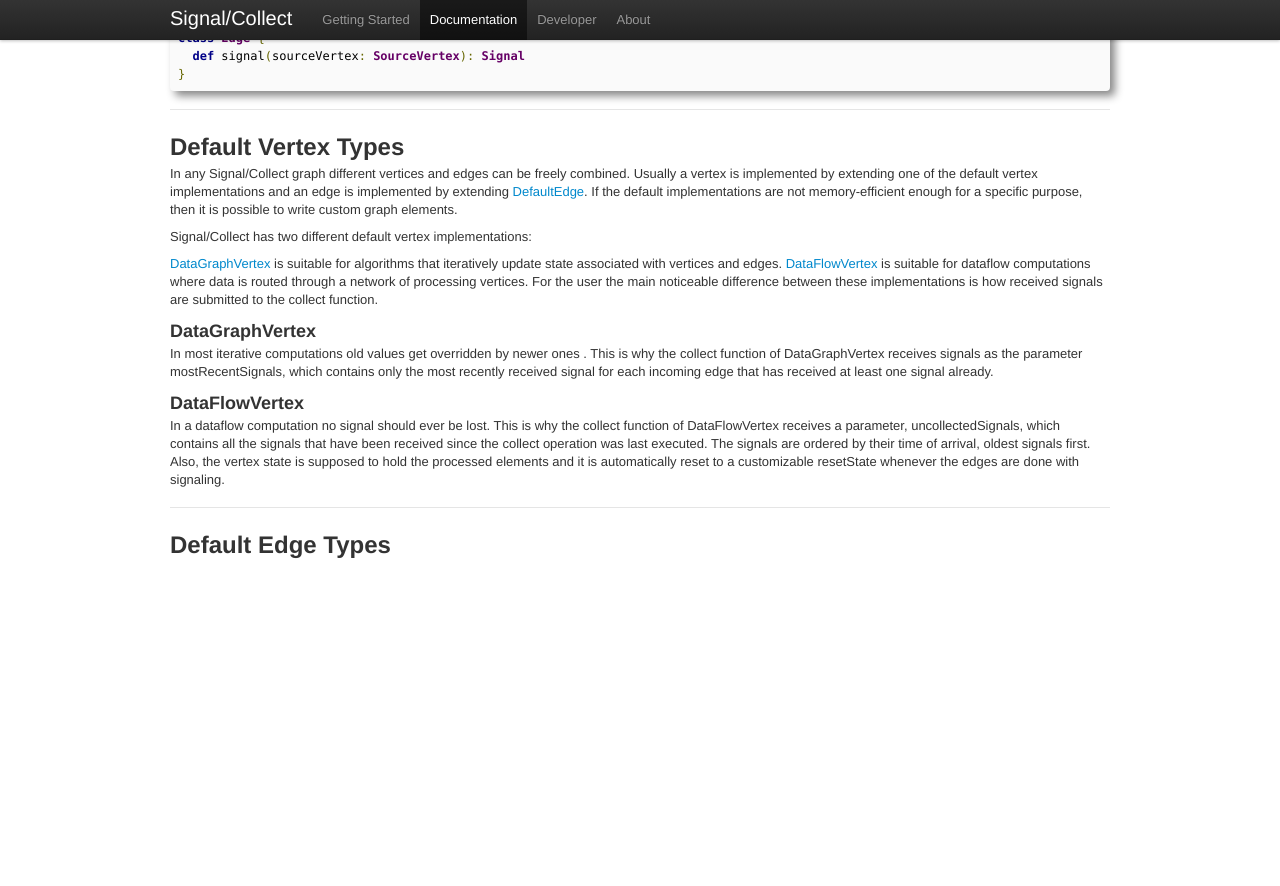
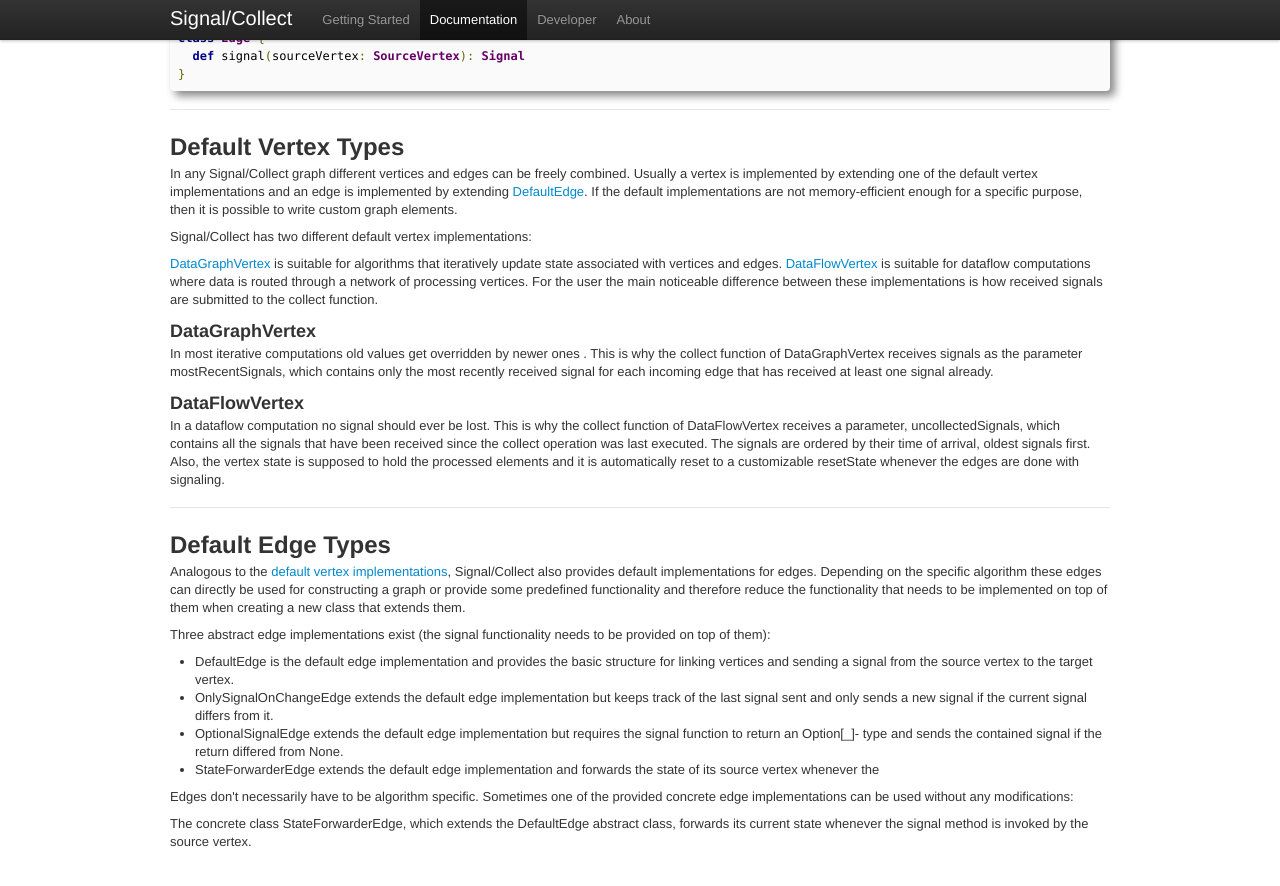
Before and after one commit to uzh/signal-collect, a Jekyll site: the page built from documentation.html, in a window 1280 px wide and 900 px high, scrolled down 652 px. Shown: the top 886 px of the window. Built offline with Jekyll 4.4.1, drawn with Linux system fonts in a browser that asks for light colours; comment, search, counter and statistics services are not loaded; before the commit the page ends 1255 px from its top, so only the background shows below that.

Commit message:
adding edge docu

```diff
--- a/documentation.html
+++ b/documentation.html
@@ -51,3 +51,17 @@
 <hr class="soften">
 
 <h2 id="DefaultEdge">Default Edge Types</h2>
+
+<p>Analogous to the <a href="#DafaultVertex">default vertex implementations</a>, Signal/Collect also provides default implementations for edges. Depending on the specific algorithm these edges can directly be used for constructing a graph or provide some predefined functionality and therefore reduce the functionality that needs to be implemented on top of them when creating a new class that extends them.</p>
+
+<p>Three abstract edge implementations exist (the signal functionality needs to be provided on top of them):</p>
+
+<ul>
+<li id="DefaultEdge">DefaultEdge is the default edge implementation and provides the basic structure for linking vertices and sending a signal from the source vertex to the target vertex.</li>
+<li id="OnlySignalOnChangeEdge">OnlySignalOnChangeEdge extends the default edge implementation but keeps track of the last signal sent and only sends a new signal if the current signal differs from it.</li>
+<li id="OptionalSignalEdge">OptionalSignalEdge extends the default edge implementation but requires the signal function to return an Option[_]- type and sends the contained signal if the return differed from None.</li>
+<li id="StateForwarderEdge">StateForwarderEdge extends the default edge implementation and forwards the state of its source vertex whenever the </li>
+</ul>
+<p>Edges don't necessarily have to be algorithm specific. Sometimes one of the provided concrete edge implementations can be used without any modifications:</p>
+
+<p>The concrete class StateForwarderEdge, which extends the DefaultEdge abstract class, forwards its current state whenever the signal method is invoked by the source vertex.</p>
```
